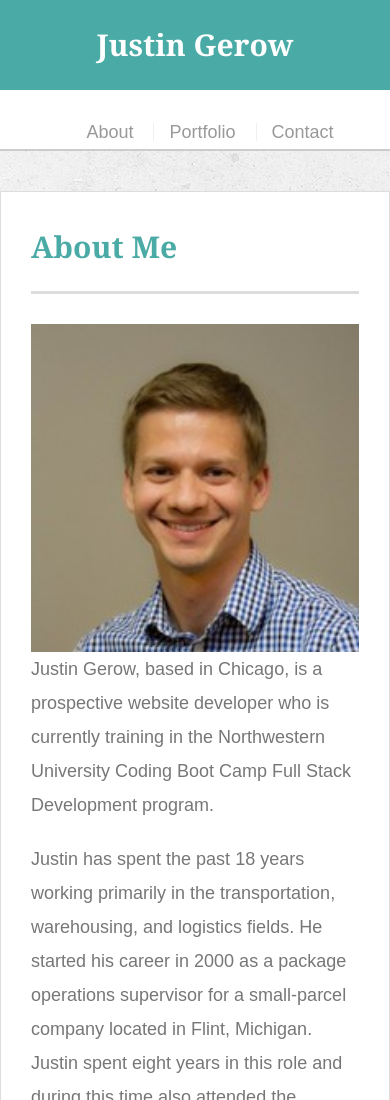
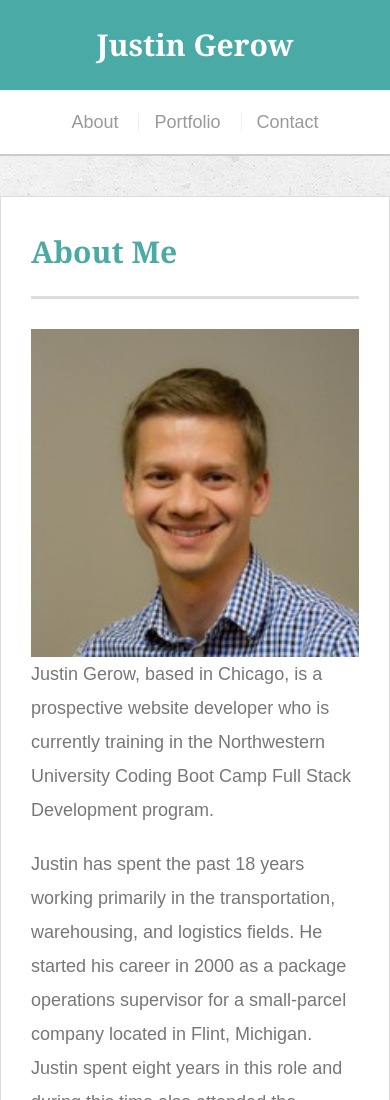
Before and after one commit to jmgerow/Responsive-Portfolio, a plain HTML site: page index.html in a window 390 px wide. Shown: the top 1100 px of the page. Drawn offline with Linux system fonts and the light colour scheme.

Commit message:
aligned nav

```diff
--- a/assets/css/style.css
+++ b/assets/css/style.css
@@ -244,7 +244,6 @@ input[type=submit] {
 }
 
 @media screen and (max-width: 640px) {
-  /* The body's bg color will be #333 */
 
   #masthead {
     position: static;
@@ -258,7 +257,9 @@ input[type=submit] {
 
   nav {
     width: 100%;
-    margin-top: 25px;
+    margin-top: 15px;
+    margin-bottom: 15px;
+    margin-right: 15px;
     text-align: center;
   }
 
```
